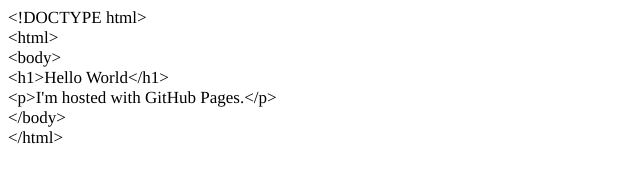
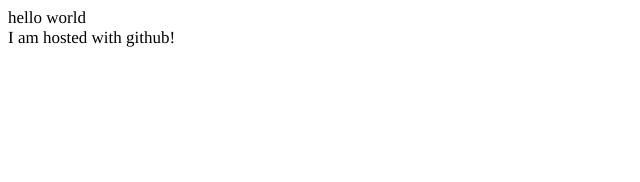
Before and after one commit to thegeeenee/thegeeenee.github.io, a plain HTML site: page Untitled.html in a window 1280 px wide. Shown: the whole page, without its empty margins (0-640 px from the left). Drawn offline with Linux system fonts and the light colour scheme.

Commit message:
change
change

```diff
--- a/Untitled.html
+++ b/Untitled.html
@@ -11,12 +11,7 @@
   </style>
 </head>
 <body>
-<p class="p1">&lt;!DOCTYPE html&gt;</p>
-<p class="p1">&lt;html&gt;</p>
-<p class="p1">&lt;body&gt;</p>
-<p class="p1">&lt;h1&gt;Hello World&lt;/h1&gt;</p>
-<p class="p1">&lt;p&gt;I'm hosted with GitHub Pages.&lt;/p&gt;</p>
-<p class="p1">&lt;/body&gt;</p>
-<p class="p1">&lt;/html&gt;</p>
+<p class="p1">hello world</p>
+<p class="p1">I am hosted with github!</p>
 </body>
 </html>
```
